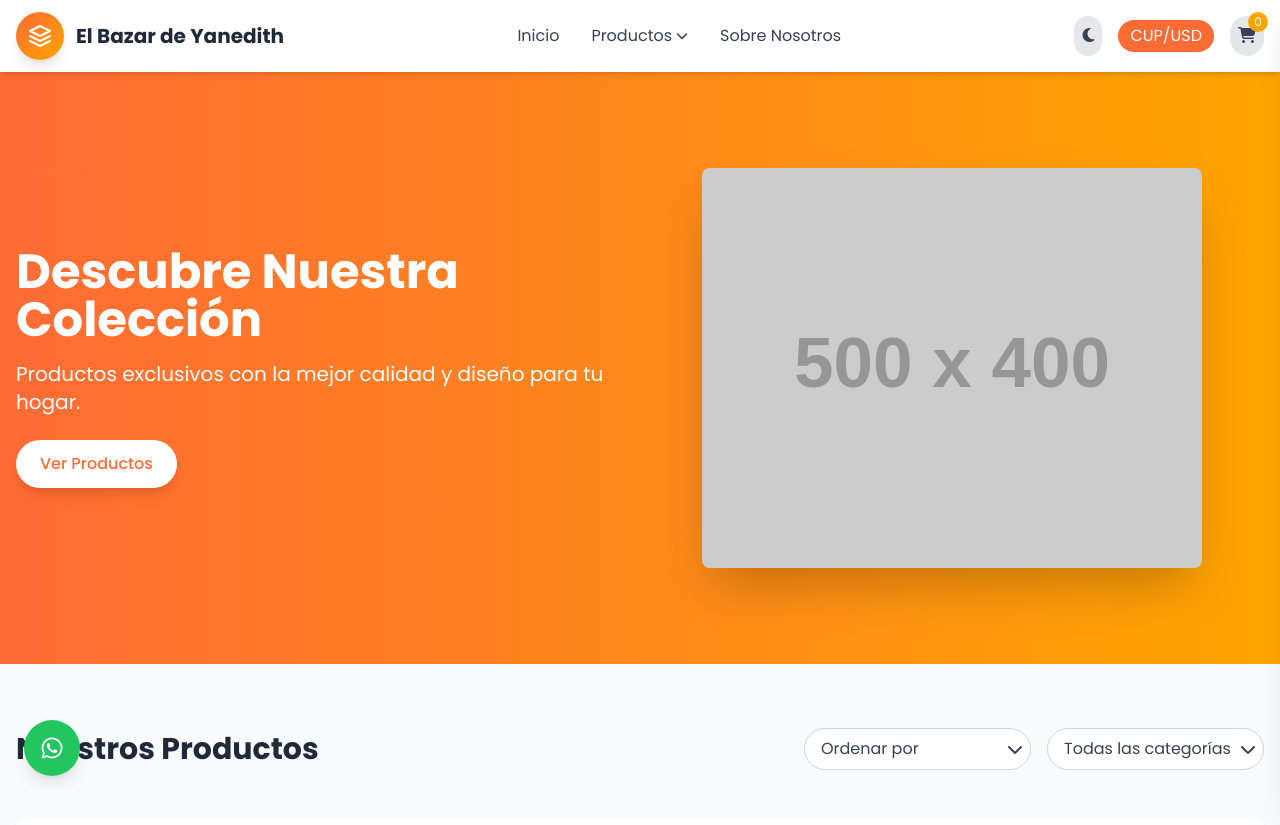
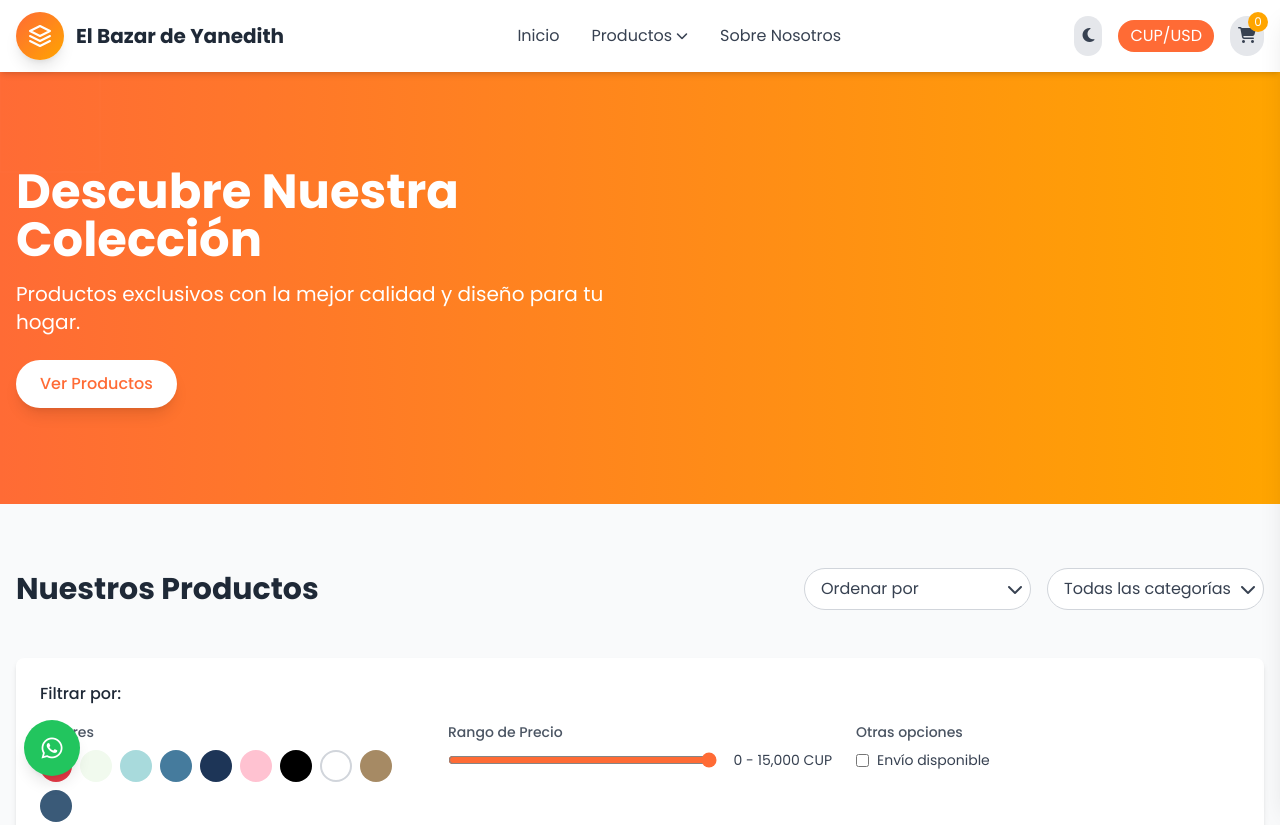
Before and after one commit to Ev1an/El_Bazar_De_yanedith, a plain HTML site: page index.html in a window 1280 px wide. Shown: the top 825 px of the page. Drawn offline with nearby package versions, Linux system fonts and the light colour scheme; placeholder pictures from the web are drawn by us.

Commit message:
index.html

```diff
--- a/index.html
+++ b/index.html
@@ -165,9 +165,7 @@
                         <a href="#products" class="px-6 py-3 bg-white text-primary font-medium rounded-full shadow-lg hover:bg-gray-100 transition-colors">Ver Productos</a>
                     </div>
                 </div>
-                <div class="md:w-1/2 flex justify-center animate-float">
-                    <img src="https://via.placeholder.com/500x400" alt="Producto destacado" class="rounded-lg shadow-2xl max-w-full h-auto">
-                </div>
+
             </div>
         </div>
     </section>
```
